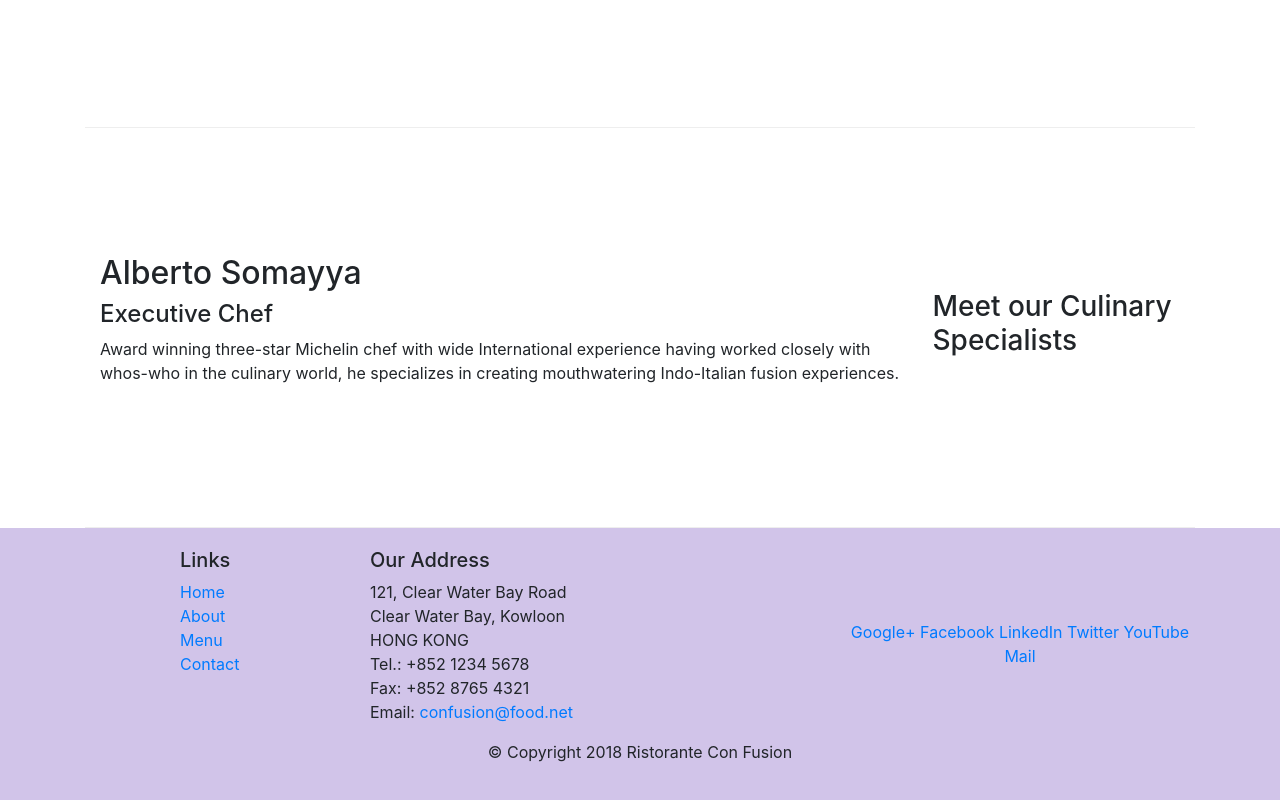
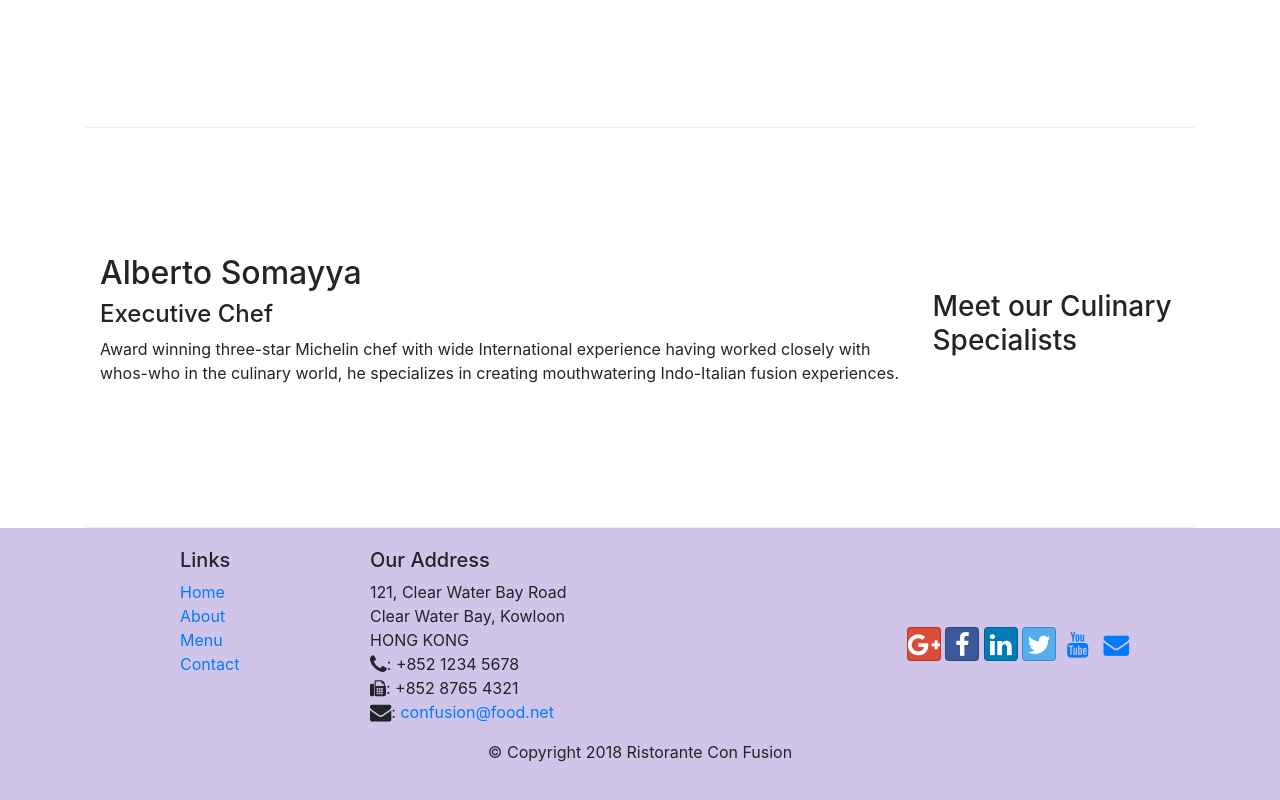
Before and after one commit to SaiTarunPagudala/git-fs, a website: page index.html in a window 1280 px wide. Shown: the part 1006-1806 px from the top of the page. Drawn offline with nearby package versions, Linux system fonts and the light colour scheme.

Commit message:
icon fonts

```diff
--- a/index.html
+++ b/index.html
@@ -9,6 +9,8 @@
 
      <!-- Bootstrap CSS -->
      <link rel="stylesheet" href="node_modules/bootstrap/dist/css/bootstrap.min.css">
+     <link rel="stylesheet" href="node_modules/font-awesome/css/font-awesome.min.css">
+     <link rel="stylesheet" href="node_modules/bootstrap-social/bootstrap-social.css">
      <link rel="stylesheet" href="css/styles.css">
     <title>Ristorante Con Fusion</title>
 </head>
@@ -22,10 +24,10 @@
             <a class="navbar-brand mr-auto" href="#">Ristorante con Fusion</a>
             <div class="collapse navbar-collapse" id="Navbar">
             <ul class="navbar-nav mr-auto">
-                <li class="nav-item active"><a class="nav-link" href="#">Home</a></li>
-                <li class="nav-item"><a class="nav-link" href="./aboutus.html">About</a></li>
-                <li class="nav-item"><a class="nav-link" href="#">Menu</a></li>
-                <li class="nav-item"><a class="nav-link" href="#">Contact</a></li>
+                <li class="nav-item active"><a class="nav-link" href="#"><span class="fa fa-home fa-lg"></span> Home</a></li>
+                <li class="nav-item"><a class="nav-link" href="./aboutus.html"><span class="fa fa-info fa-lg"></span> About</a></li>
+                <li class="nav-item"><a class="nav-link" href="#"><span class="fa fa-list fa-lg"></span> Menu</a></li>
+                <li class="nav-item"><a class="nav-link" href="#"><span class="fa fa-address-card fa-lg"></span> Contact</a></li>
 
             </ul>
 
@@ -98,19 +100,19 @@
 		              121, Clear Water Bay Road<br>
 		              Clear Water Bay, Kowloon<br>
 		              HONG KONG<br>
-		              Tel.: +852 1234 5678<br>
-		              Fax: +852 8765 4321<br>
-		              Email: <a href="mailto:confusion@food.net">confusion@food.net</a>
+		              <i class="fa fa-phone fa-lg"></i>: +852 1234 5678<br>
+                      <i class="fa fa-phone fa-fax"></i>: +852 8765 4321<br>
+                      <i class="fa fa-envelope fa-lg"></i>: <a href="mailto:confusion@food.net">confusion@food.net</a>
 		           </address>
                 </div>
                 <div class="col-12 col-sm-4 align-self-center">
                     <div class="text-center">
-                        <a href="http://google.com/+">Google+</a>
-                        <a href="http://www.facebook.com/profile.php?id=">Facebook</a>
-                        <a href="http://www.linkedin.com/in/">LinkedIn</a>
-                        <a href="http://twitter.com/">Twitter</a>
-                        <a href="http://youtube.com/">YouTube</a>
-                        <a href="mailto:">Mail</a>
+                        <a class="btn btn-social-icon btn-google" href="http://google.com/+"><i class="fa fa-google-plus fa-lg"></i></a>
+                        <a class="btn btn-social-icon btn-facebook" href="http://www.facebook.com/profile.php?id="><i class="fa fa-facebook fa-lg"></i></a>
+                        <a class="btn btn-social-icon btn-linkedin"  href="http://www.linkedin.com/in/"><i class="fa fa-linkedin fa-lg"></i></a>
+                        <a class="btn btn-social-icon btn-twitter"  href="http://twitter.com/"><i class="fa fa-twitter fa-lg"></i></a>
+                        <a class="btn btn-social-icon btn-youtube"  href="http://youtube.com/"><i class="fa fa-youtube fa-lg"></i></a>
+                        <a class="btn btn-social-icon " href="mailto:"><i class="fa fa-envelope fa-lg"></i></a>
                     </div>
                 </div>
            </div>
--- a/package.json
+++ b/package.json
@@ -15,6 +15,8 @@
   },
   "dependencies": {
     "bootstrap": "^4.0.0",
+    "bootstrap-social": "^5.1.1",
+    "font-awesome": "^4.7.0",
     "jquery": "^3.3.1",
     "popper.js": "^1.12.9"
   }
```
Also changed, not shown: aboutus.html (+15 -13 lines), 1 other file.
